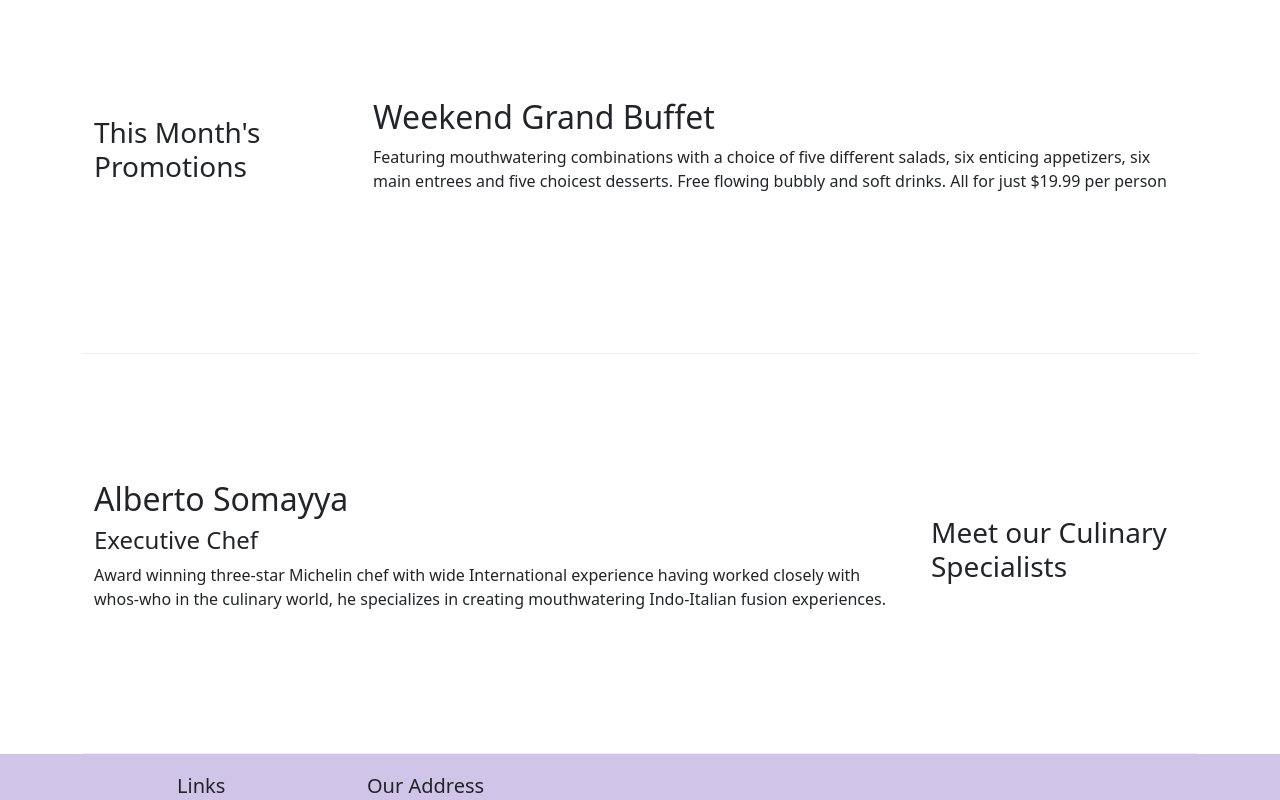
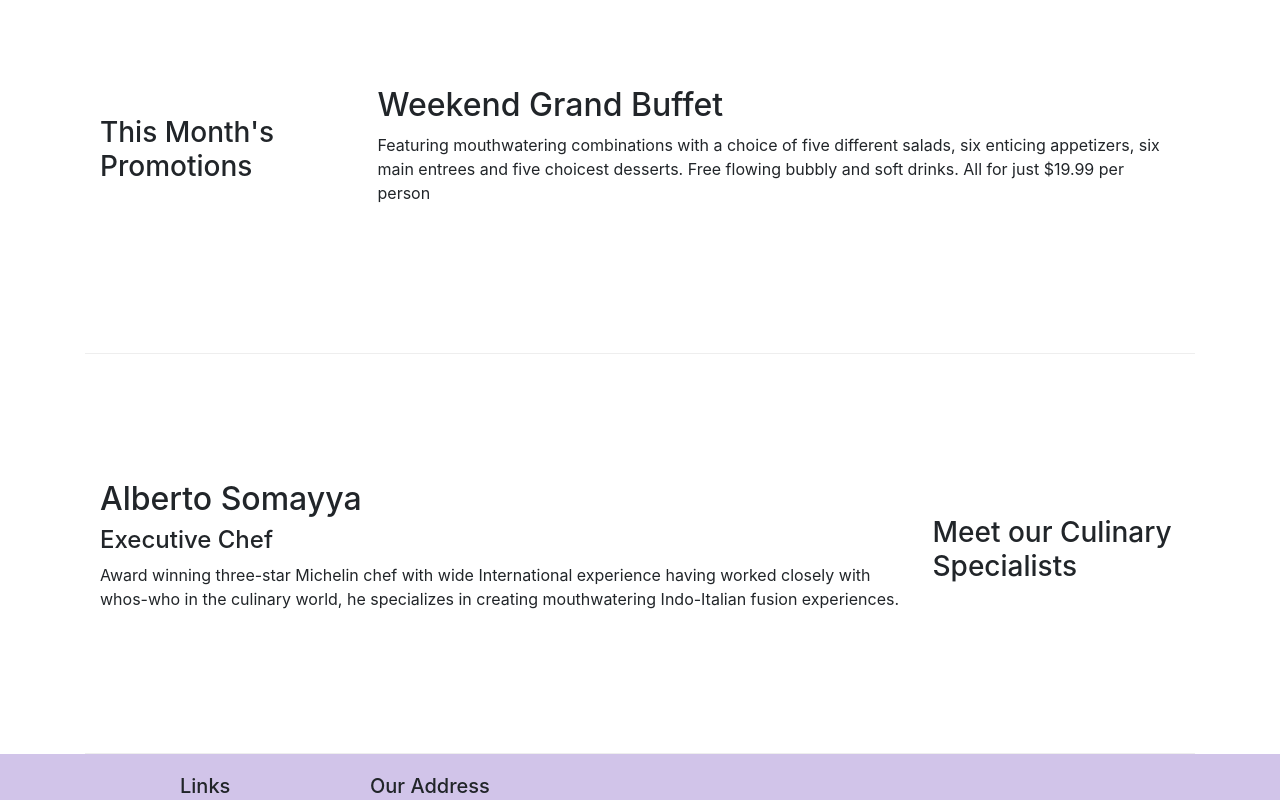
Before and after one commit to xbase01/conFusion, a website: page index.html in a window 1280 px wide. Shown: the part 780-1580 px from the top of the page. Drawn offline with nearby package versions, Linux system fonts and the light colour scheme.

Commit message:
added new bootstrap link

```diff
--- a/index.html
+++ b/index.html
@@ -14,11 +14,9 @@
     <link rel="stylesheet" href="node_modules/font-awesome/css/font-awesome.min.css">
     <link rel="stylesheet" href="node_modules/bootstrap-social/bootstrap-social.css">
 
-    <!-- Bootstrap CSS -->
-<link rel="stylesheet" href="https://cdn.jsdelivr.net/npm/bootstrap@5.5.0/dist/css/bootstrap.min.css">
-
-<!-- Bootstrap JavaScript (Popper.js and Bootstrap JS) -->
-<script src="https://cdn.jsdelivr.net/npm/bootstrap@5.5.0/dist/js/bootstrap.bundle.min.js"></script>
+    <!-- Bootstrapp CSS and JS Testing for Github Page -->
+    <link rel="stylesheet" href="css/bootstrap.min.css">
+    <script src="js/bootstrap.min.js"></script>
 
 
     <!-- Customize CSS -->
```
